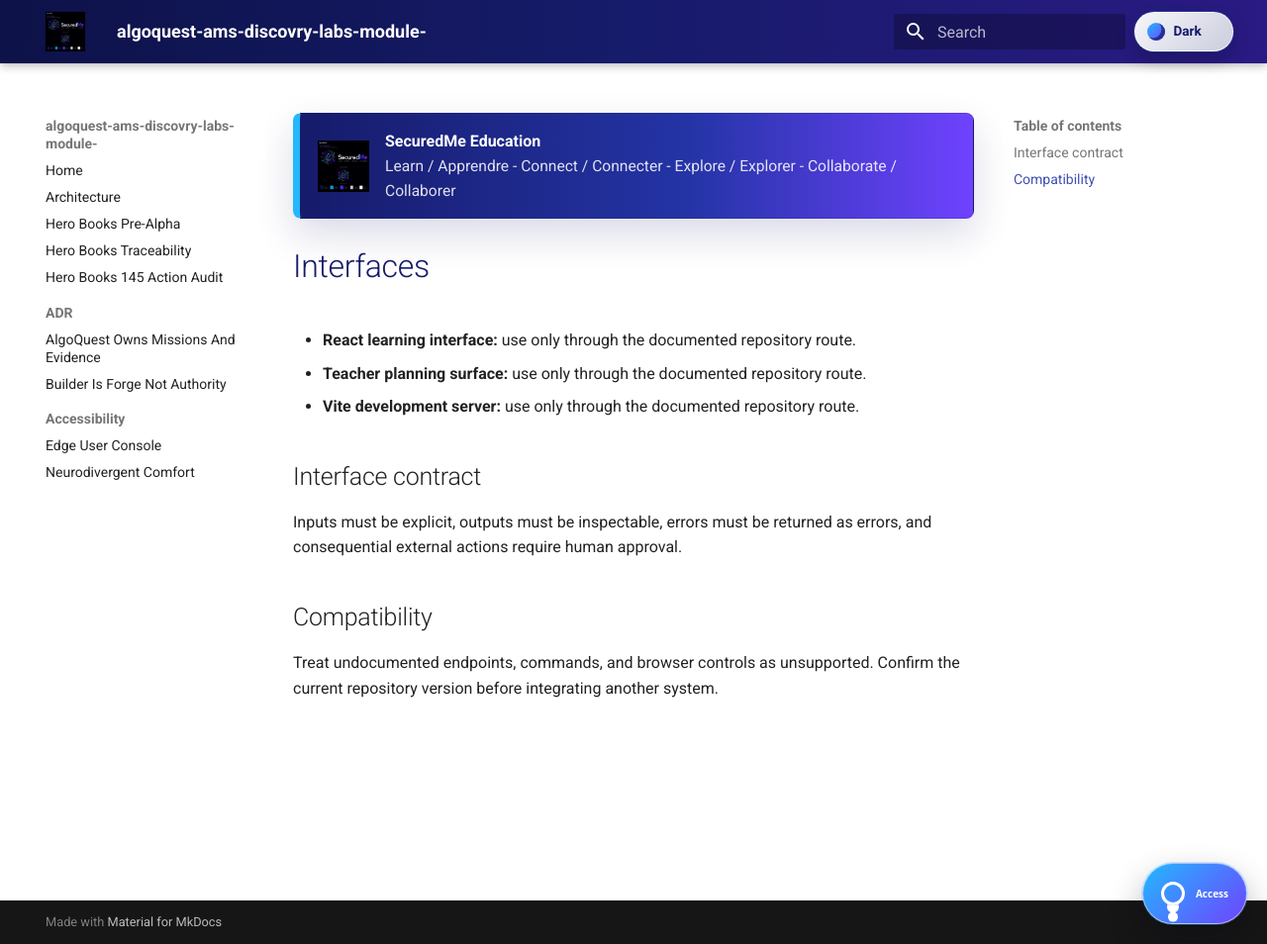
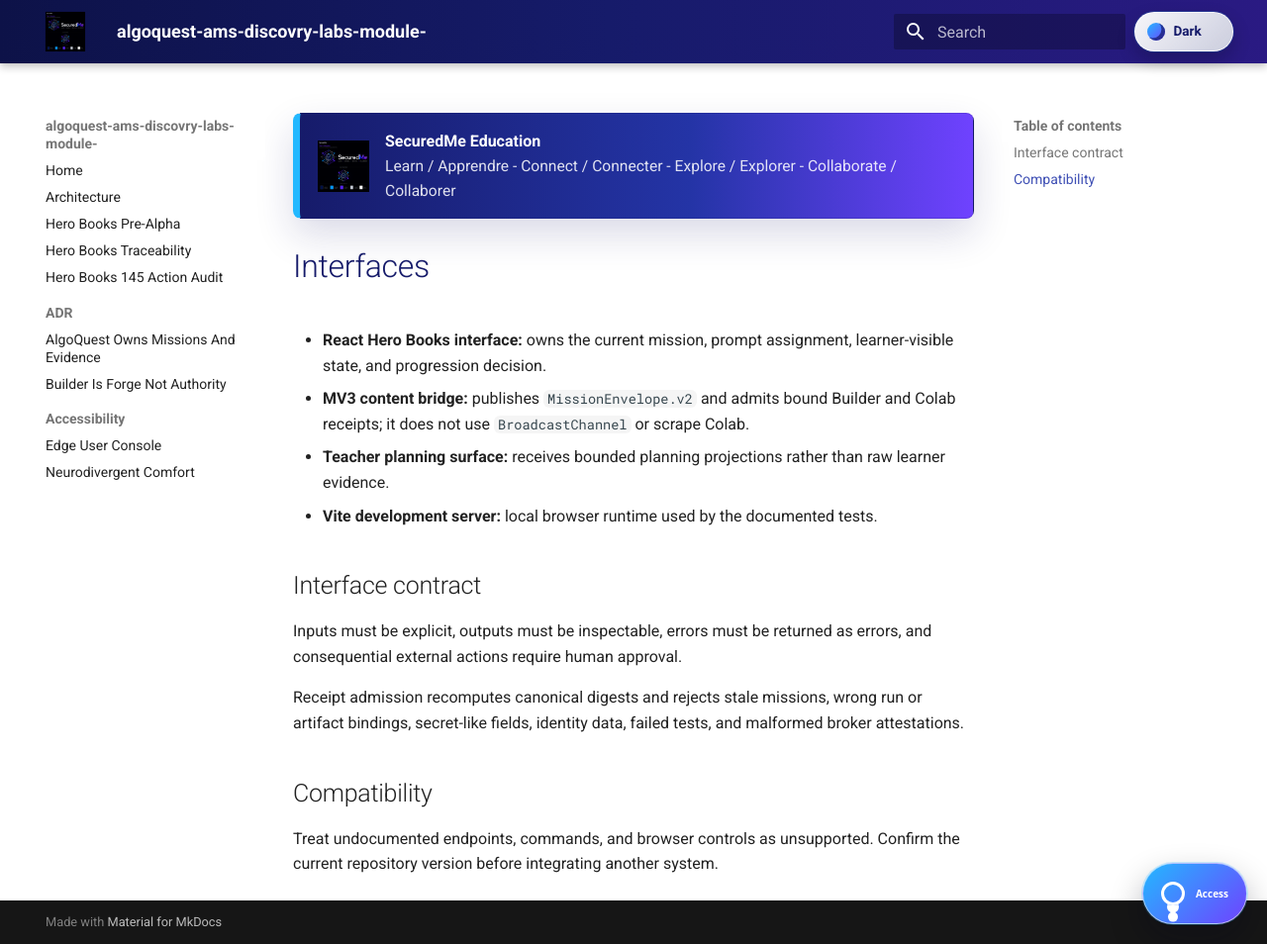
Before and after one commit to SeCuReDmE-main-dev/algoquest-ams-discovry-labs-module-, an MkDocs documentation site: the page built from docs/public/interfaces.md, in a window 1280 px wide and 954 px high. Shown: the whole window at 99% size. Built offline with MkDocs 1.6.1 and Material for MkDocs 9.7.7, drawn with Linux system fonts in a browser that asks for light colours.

Commit message:
docs: align Hero Books first-proof public contract

```diff
--- a/docs/public/interfaces.md
+++ b/docs/public/interfaces.md
@@ -1,13 +1,16 @@
 # Interfaces
 
-- **React learning interface:** use only through the documented repository route.
-- **Teacher planning surface:** use only through the documented repository route.
-- **Vite development server:** use only through the documented repository route.
+- **React Hero Books interface:** owns the current mission, prompt assignment, learner-visible state, and progression decision.
+- **MV3 content bridge:** publishes `MissionEnvelope.v2` and admits bound Builder and Colab receipts; it does not use `BroadcastChannel` or scrape Colab.
+- **Teacher planning surface:** receives bounded planning projections rather than raw learner evidence.
+- **Vite development server:** local browser runtime used by the documented tests.
 
 ## Interface contract
 
 Inputs must be explicit, outputs must be inspectable, errors must be returned as errors, and consequential external actions require human approval.
 
+Receipt admission recomputes canonical digests and rejects stale missions, wrong run or artifact bindings, secret-like fields, identity data, failed tests, and malformed broker attestations.
+
 ## Compatibility
 
 Treat undocumented endpoints, commands, and browser controls as unsupported. Confirm the current repository version before integrating another system.
```
Also changed, not shown: .architecte-zero/api-map.md (added, +4 -0 lines), .architecte-zero/component-map.md (added, +4 -0 lines), .architecte-zero/db-map.md (added, +4 -0 lines), .architecte-zero/repo-map.md (added, +4 -0 lines), .architecte-zero/test-map.md (added, +4 -0 lines), README.md (+9 -7 lines), docs/public/architecture.md (+4 -2 lines), docs/public/index.md (+12 -5 lines), docs/public/operations.md (+2 -0 lines), docs/public/quickstart.md (+2 -0 lines), docs/tool-doc.yml (+6 -4 lines).
